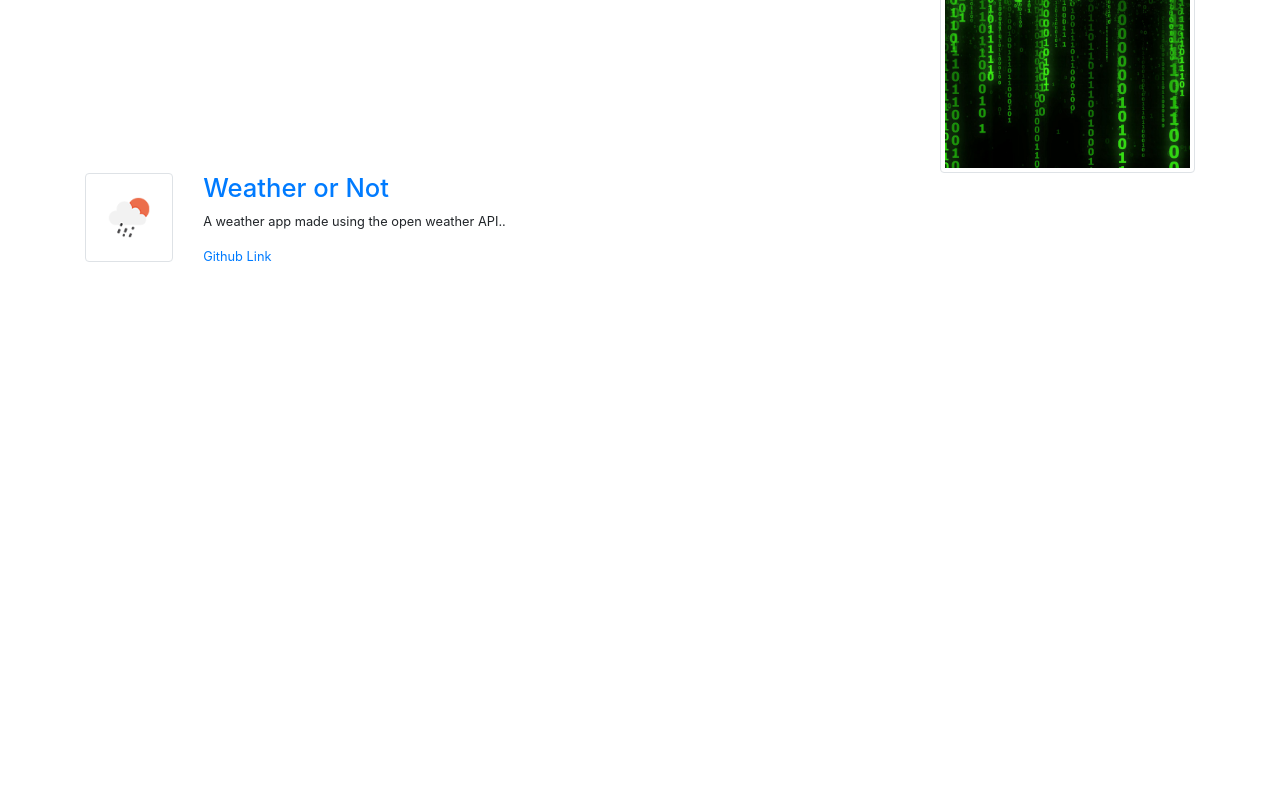
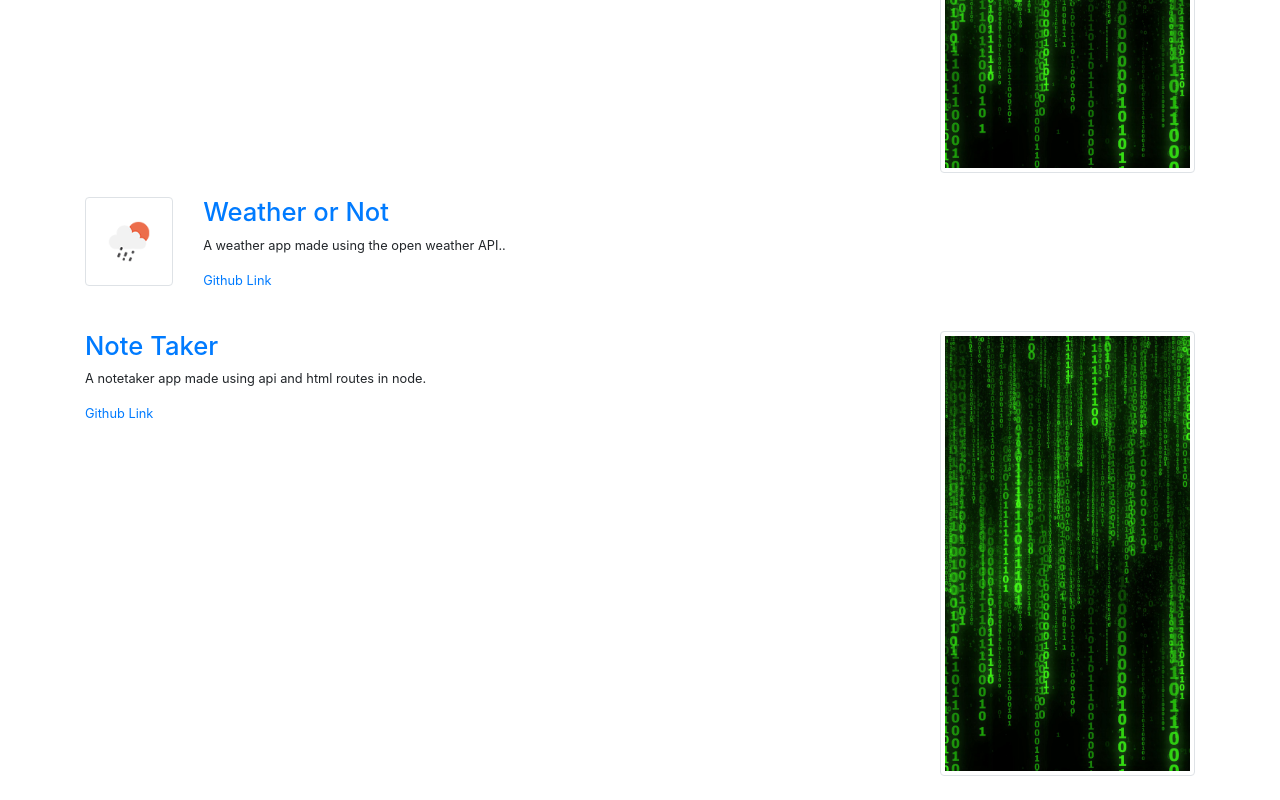
Before and after one commit to wmhunt1/Coding-Bootcamp-HW-2, a plain HTML site: page portfolio.html in a window 1280 px wide. Shown: the part 983-1783 px from the top of the page. Before the commit the page ends 1290 px from the top, so only its background shows below. Drawn offline with nearby package versions, Linux system fonts and the light colour scheme.

Commit message:
added more

```diff
--- a/portfolio.html
+++ b/portfolio.html
@@ -69,6 +69,7 @@
             <img class="img img-thumbnail" src="matrix.jpg">
           </section>
         </section>
+        <br>
         <section class="row">
           <section class="col-lg-3">
             <img class="img img-thumbnail" src="weather.png">
@@ -79,6 +80,17 @@
             <p><a href="https://github.com/wmhunt1/Weather-Or-Not">Github Link</a></p>
           </article>
         </section>
+      <br>
+      <section class="row">
+        <article class="col-lg-9">
+          <h2><a href="https://wmhunt1.github.io/Take-Note/">Note Taker</a></h2>
+          <p>A notetaker app made using api and html routes in node.</p>
+          <p><a href="https://github.com/wmhunt1/Take-Note">Github Link</a></p>
+        </article>
+        <section class="col-lg-3">
+          <img class="img img-thumbnail" src="matrix.jpg">
+        </section>
+      </section>
       <br>
         <!-- Placeholder template so I can add to the portfolio as I have more projects -->
         <!-- <section class="row">
```
Also changed, not shown: note.jpg (added).
